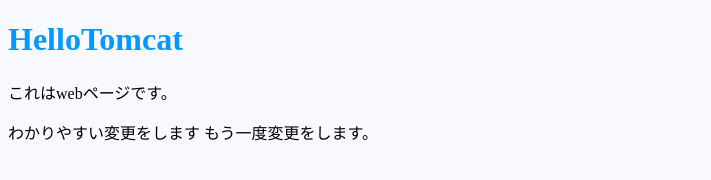
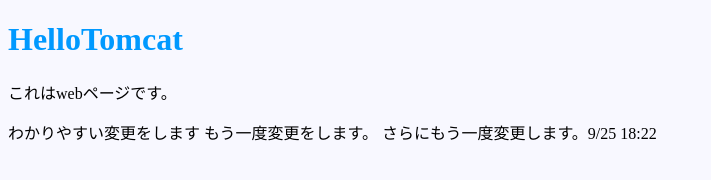
Before and after one commit to TakahiroSSS/JV15, a plain HTML site: page HelloTomcat/index.html in a window 1280 px wide. Shown: the whole page, without its empty margins (0-711 px from the left). Drawn offline with Linux system fonts and the light colour scheme.

Commit message:
9/25 18:22にメッセージ追加。

```diff
--- a/HelloTomcat/index.html
+++ b/HelloTomcat/index.html
@@ -13,6 +13,7 @@
 			<p>これはwebページです。</p>
 			<a>わかりやすい変更をします</a>
 			<a>もう一度変更をします。</a>
+			<a>さらにもう一度変更します。9/25 18:22</a>
 		</main>
 	</body>
 </html>
```
